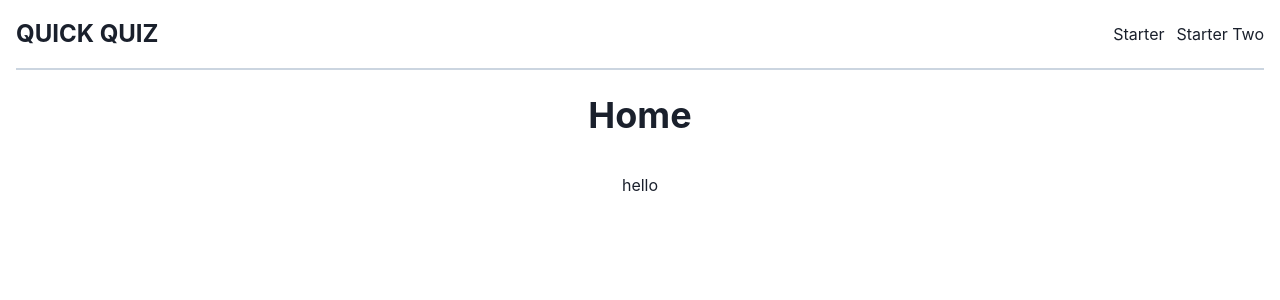
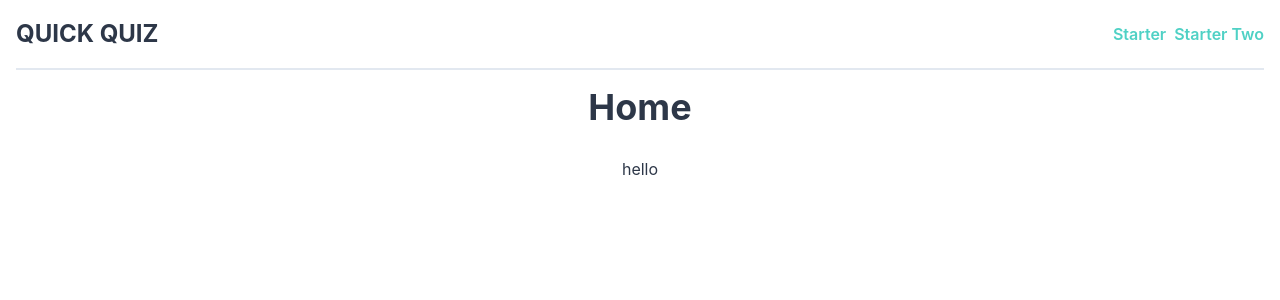
Before and after one commit to mikeHerceg/QuickQuiz, a React (Vite) app: page / in a window 1280 px wide. Shown: the top 300 px of the page. Built offline with nearby package versions, Linux system fonts and the light colour scheme.

Commit message:
theme definitions

```diff
--- a/src/App.tsx
+++ b/src/App.tsx
@@ -2,10 +2,10 @@ import { ChakraProvider } from "@chakra-ui/react";
 import { BrowserRouter, Route, Routes } from "react-router-dom";
 import { Home } from "./pages/home/home.page";
 import { Quiz } from "./pages/quiz/quiz.page";
-
+import { theme } from "./theme";
 function App() {
   return (
-    <ChakraProvider>
+    <ChakraProvider theme={theme}>
       <BrowserRouter basename="/">
         <Routes>
           <Route path="/quiz/:quiz-id" element={<Quiz />} />
--- a/src/components/layout/pagecontainer.component.tsx
+++ b/src/components/layout/pagecontainer.component.tsx
@@ -8,6 +8,8 @@ import {
   VStack,
 } from "@chakra-ui/react";
 import { FunctionComponent, PropsWithChildren } from "react";
+import { Colors } from "../../theme/colors.theme";
+import { Spacing } from "../../theme/spacing.theme";
 
 interface PageContainerProps extends PropsWithChildren {
   title: string;
@@ -23,10 +25,10 @@ export const PageContainer: FunctionComponent<PageContainerProps> = ({
     <>
       <SkipNavLink>Skip to content</SkipNavLink>
       <VStack
-        padding={4}
+        padding={Spacing.md}
         as="main"
         justifyContent={"center"}
-        gap={3}
+        gap={Spacing.sm}
         width="100vw"
         height="100vh"
         maxW="1600px"
@@ -36,10 +38,10 @@ export const PageContainer: FunctionComponent<PageContainerProps> = ({
           as="header"
           justifyContent="space-between"
           width="100%"
-          borderBottomColor={"gray.300"}
+          borderBottomColor={Colors.grayLight}
           borderBottomWidth={"2px"}
           borderBlockStartStyle="solid"
-          pb={4}
+          pb={Spacing.md}
         >
           <Text fontSize="2xl" fontWeight="bold">
             QUICK QUIZ
@@ -47,7 +49,7 @@ export const PageContainer: FunctionComponent<PageContainerProps> = ({
           {nav}
         </HStack>
         <SkipNavContent />
-        <Heading as="h1" mb={6}>
+        <Heading as="h1" mb={Spacing.lr}>
           {title}
         </Heading>
         <Box as="section" flexGrow={1} maxW="900px">
--- a/src/pages/home/home.page.tsx
+++ b/src/pages/home/home.page.tsx
@@ -3,13 +3,14 @@ import { FunctionComponent } from "react";
 import { Link } from "react-router-dom";
 import { PageContainer } from "../../components";
 import { AllQuizes } from "../../quizes/all.quiz";
+import { Spacing } from "../../theme/spacing.theme";
 
 export const Home: FunctionComponent = () => {
   return (
     <PageContainer
       title="Home"
       nav={
-        <HStack gap={3}>
+        <HStack gap={Spacing.sm}>
           {AllQuizes.map((quiz) => (
             <Link key={quiz.id} to={`/quiz/${quiz.id}`}>
               {quiz.title}
--- /dev/null
+++ b/src/theme/colors.theme.ts
@@ -0,0 +1,27 @@
+export enum Colors {
+  primary = "teal.300",
+  primaryLight = "teal.100",
+  primaryDark = "teal.400",
+
+  secondary = "purple.400",
+  secondaryLight = "purple.100",
+  secondaryDark = "purple.700",
+
+  gray = "gray.500",
+  grayLight = "gray.200",
+  grayDark = "gray.800",
+
+  success = "green.500",
+  successLight = "green.200",
+  successDark = "green.800",
+
+  warning = "yellow.500",
+  warningLight = "yellow.200",
+  warningDark = "yellow.800",
+
+  error = "error500",
+  errorLight = "error200",
+  errorDark = "error.800",
+
+  text = "gray.700",
+}
--- /dev/null
+++ b/src/theme/index.ts
@@ -0,0 +1,4 @@
+export * from "./theme";
+export * from "./spacing.theme";
+export * from "./colors.theme";
+export * from "./typography.theme";
--- /dev/null
+++ b/src/theme/spacing.theme.ts
@@ -0,0 +1,7 @@
+export enum Spacing {
+  xs = 1,
+  sm = 2,
+  md = 4,
+  lr = 5,
+  xl = 6,
+}
--- /dev/null
+++ b/src/theme/theme.ts
@@ -0,0 +1,39 @@
+import { extendTheme } from "@chakra-ui/react";
+import { Colors } from "./colors.theme";
+import { fontWeight } from "./typography.theme";
+
+export const theme = extendTheme({
+  styles: {
+    global: {
+      body: {
+        color: Colors.text,
+        fontWeight: fontWeight.normal,
+      },
+      // styles for the `a`
+      a: {
+        color: Colors.primary,
+        fontWeight: fontWeight.semiBold,
+        transistion: ".15s ease all",
+        _hover: {
+          color: Colors.primaryDark,
+          transistion: ".15s ease all",
+        },
+      },
+    },
+  },
+  colors: {
+    error: Colors.error,
+    waring: Colors.error,
+    success: Colors.success,
+    info: Colors.secondary,
+    text: {
+      default: Colors.grayDark,
+    },
+    primary: {
+      default: Colors.primary,
+    },
+    secondary: {
+      default: Colors.secondary,
+    },
+  },
+});
--- /dev/null
+++ b/src/theme/typography.theme.ts
@@ -0,0 +1,6 @@
+export enum fontWeight {
+  thin = 100,
+  normal = 400,
+  semiBold = 600,
+  bold = 800,
+}
```
